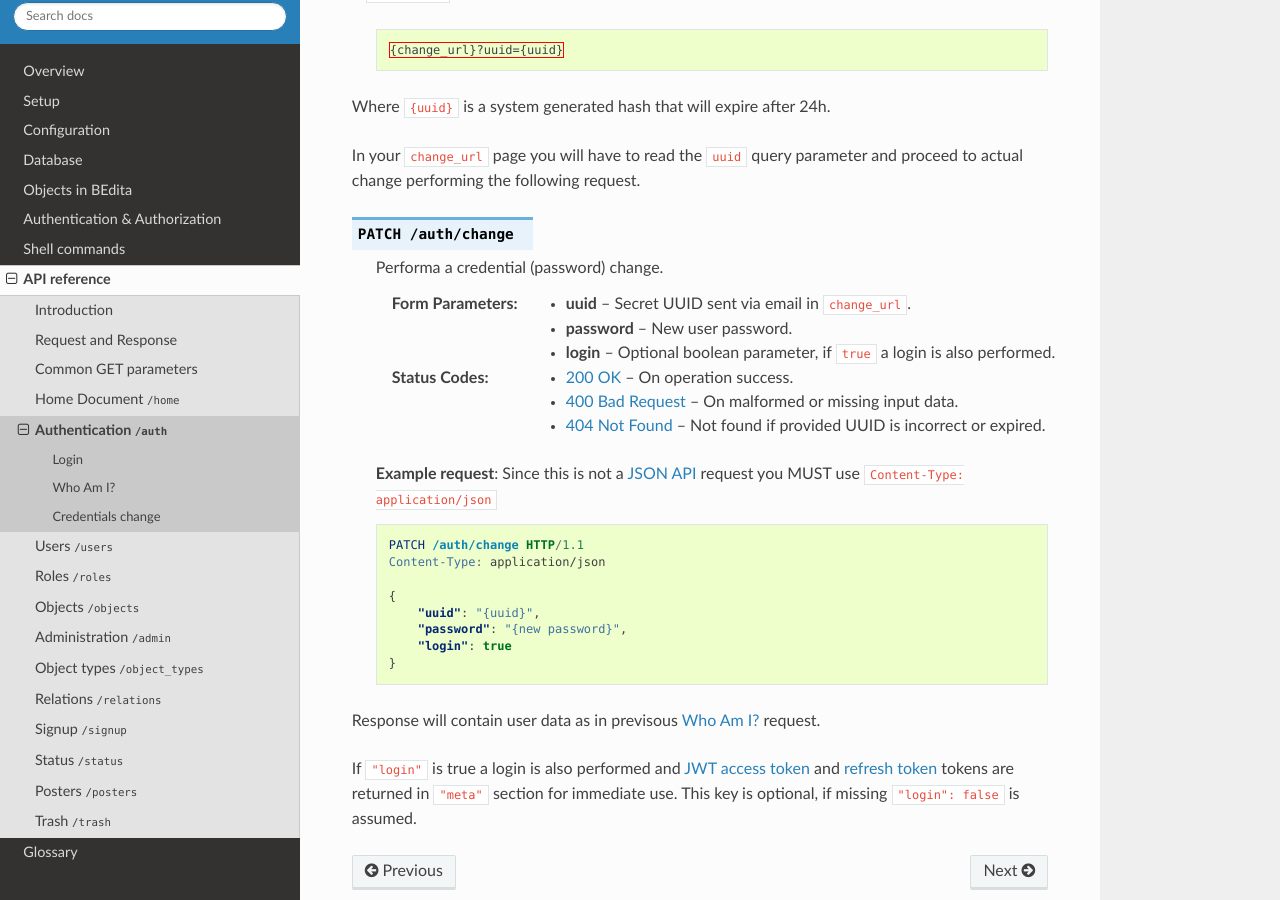
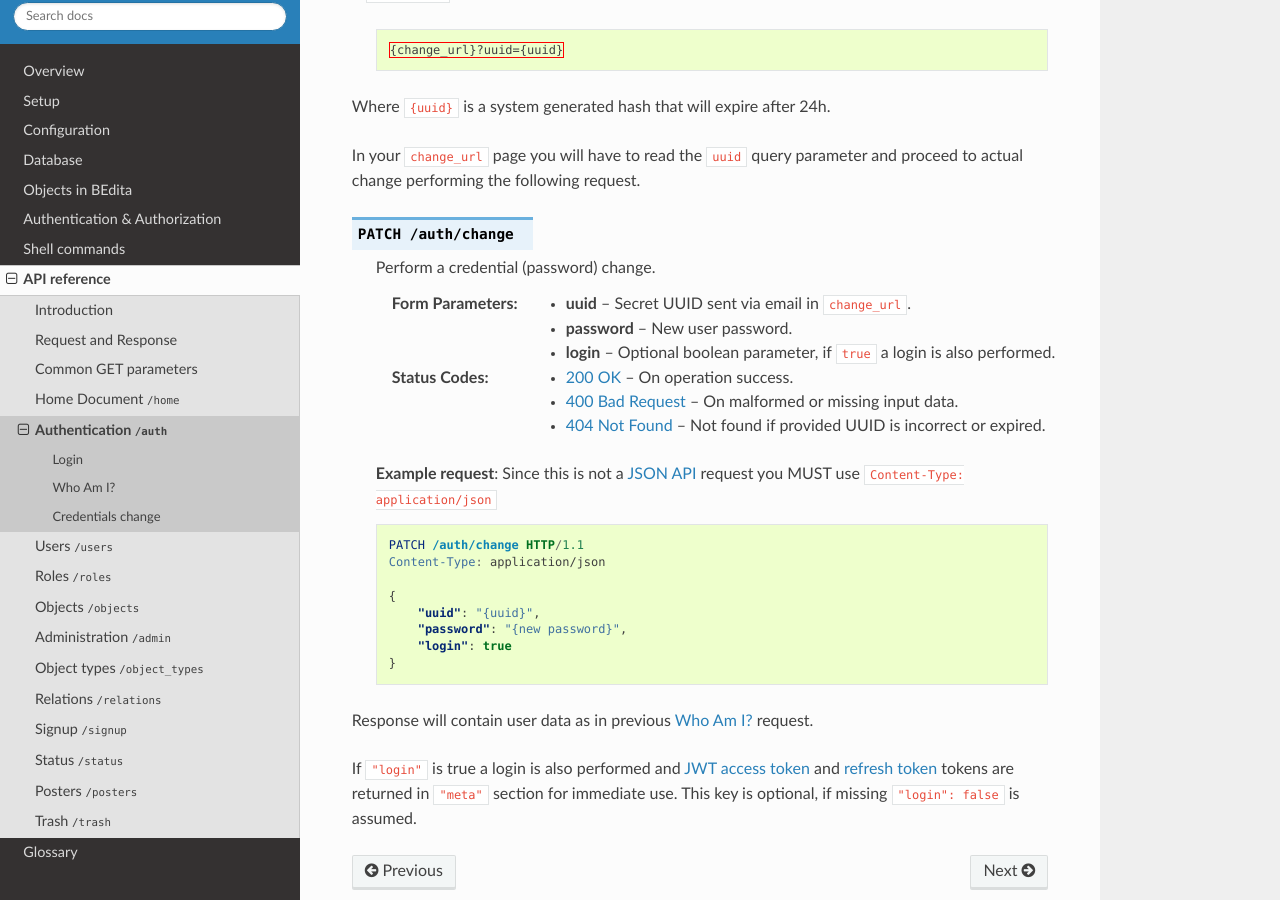
Before and after one commit to bedita/docs, a Sphinx documentation site: the page built from source/endpoints/auth.rst, in a window 1280 px wide and 900 px high, scrolled down 3514 px. Built offline with Sphinx 7.4.7 and the Read the Docs theme 2.0.0, drawn with Linux system fonts in a browser that asks for light colours.

Commit message:
chore [skip ci]: minifix in doc

```diff
--- a/source/endpoints/auth.rst
+++ b/source/endpoints/auth.rst
@@ -188,7 +188,7 @@ In your ``change_url`` page you will have to read the ``uuid`` query parameter a
 
 .. http:patch:: /auth/change
 
-    Performa a credential (password) change.
+    Perform a credential (password) change.
 
     :form uuid: Secret UUID sent via email in ``change_url``.
     :form password: New user password.
@@ -211,6 +211,6 @@ In your ``change_url`` page you will have to read the ``uuid`` query parameter a
             "login": true
         }
 
-Response will contain user data as in previsous :ref:`auth-whoami` request.
+Response will contain user data as in previous :ref:`auth-whoami` request.
 
 If ``"login"`` is true a login is also performed and :term:`JWT` :term:`access token` and :term:`refresh token` tokens are returned in ``"meta"`` section for immediate use. This key is optional, if missing ``"login": false`` is assumed.
--- a/source/endpoints/signup.rst
+++ b/source/endpoints/signup.rst
@@ -15,7 +15,7 @@ Signup works in two steps:
 Signup request
 --------------
 
-Thi request allows unverified user signup via **POST** that will usually be called anonymously.
+This request allows unverified user signup via **POST** that will usually be called anonymously.
 
 Minimum required data are: ``username``, ``password`` and ``email``.
 
```
